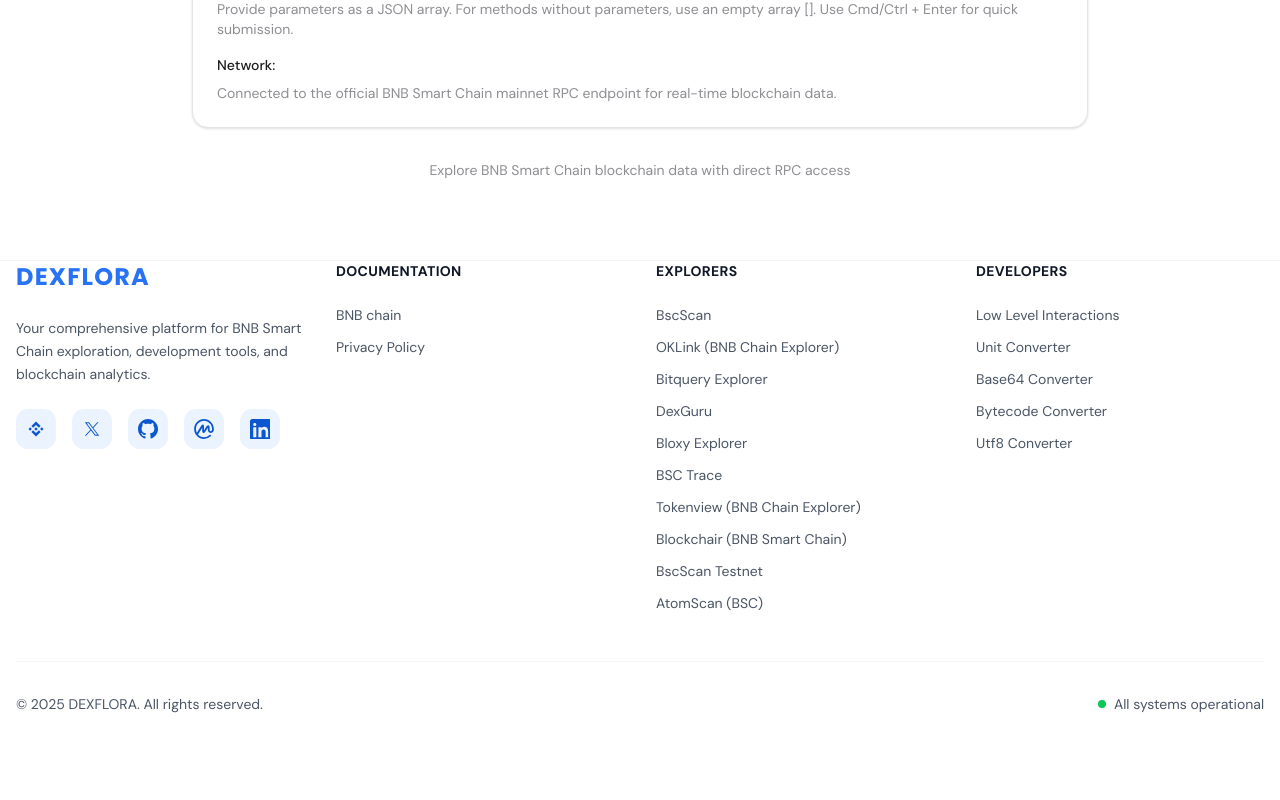
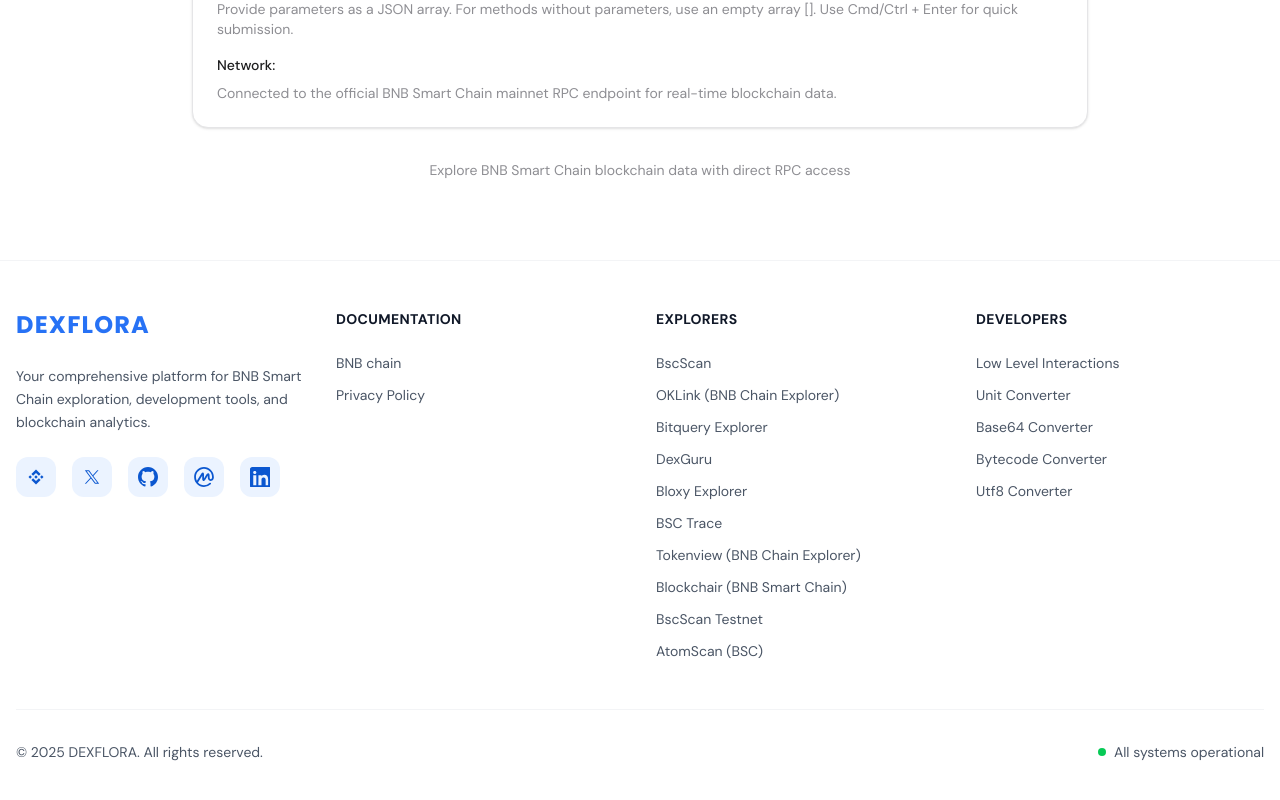
Before and after one commit to reactit3/dexflora, a Next.js app: page / in a window 1280 px wide. Shown: the part 1274-2074 px from the top of the page. Before the commit the page ends 2036 px from the top, so only its background shows below. Built offline with nearby package versions, Linux system fonts and the light colour scheme; no server answers.

Commit message:
adjusted the spacing

```diff
--- a/components/Footer.tsx
+++ b/components/Footer.tsx
@@ -55,7 +55,7 @@ export function Footer() {
 
   return (
     <footer className="bg-white border-t border-gray-100 mt-16 ">
-      <div className="  px-4 pb-12">
+      <div className="  px-4 py-12">
         {/* Main Footer Content */}
         <div className="grid grid-cols-1 md:grid-cols-2 lg:grid-cols-4 gap-8 mb-12">
           {/* Brand Section */}
```
